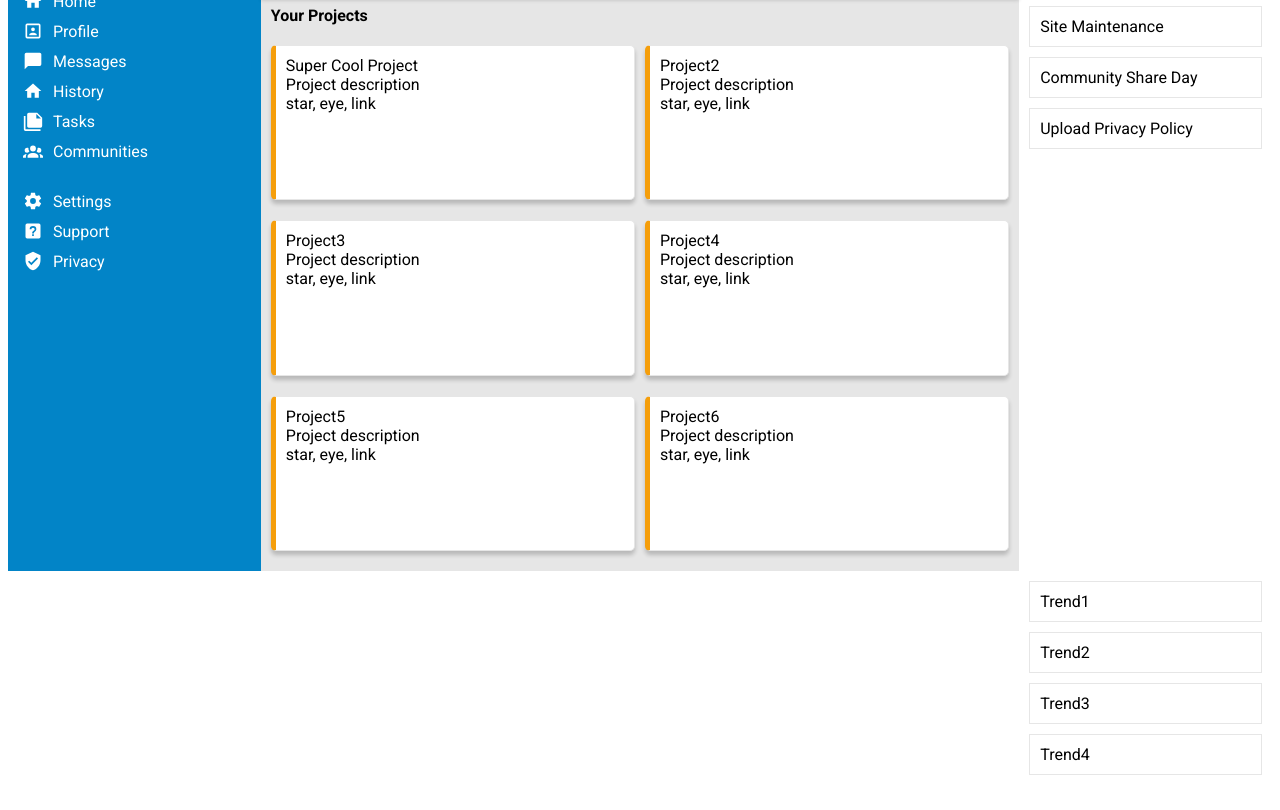
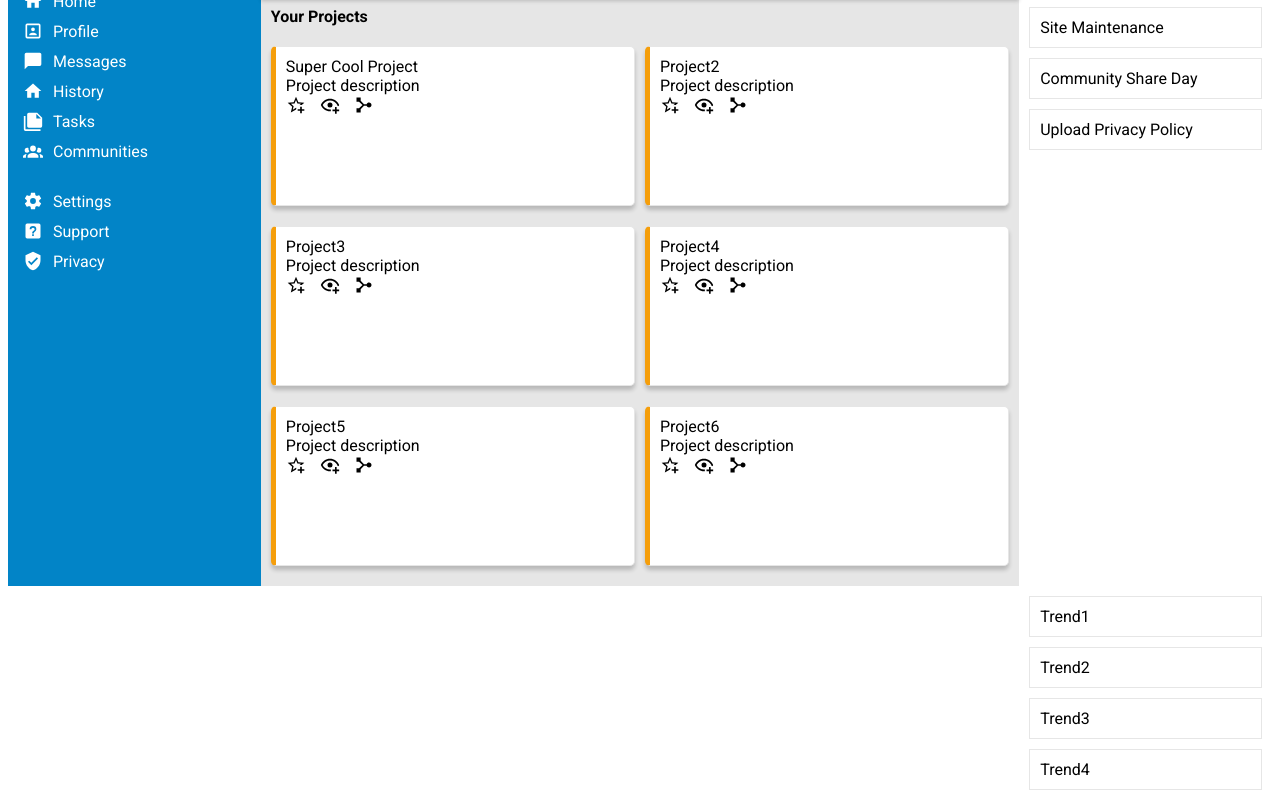
Before and after one commit to TeddyFrye/dashboard, a plain HTML site: page index.html in a window 1280 px wide. Shown: the part 76-886 px from the top of the page. Drawn offline with Linux system fonts and the light colour scheme.

Commit message:
Adds icons and removes project div bug

```diff
--- a/index.html
+++ b/index.html
@@ -79,32 +79,56 @@
         <div class="project">
           <div class="project-title">Super Cool Project</div>
           <div class="description">Project description</div>
-          <div class="project-options">star, eye, link</div>
+          <div class="project-options">
+            <img src="./icons/star-plus-outline.svg" class="small-icon" />
+            <img src="./icons/eye-plus-outline.svg" class="small-icon" />
+            <img src="./icons/merge.svg" class="small-icon" />
+          </div>
         </div>
         <div class="project">
           <div class="project-title">Project2</div>
           <div class="description">Project description</div>
-          <div class="project-options">star, eye, link</div>
+          <div class="project-options">
+            <img src="./icons/star-plus-outline.svg" class="small-icon" />
+            <img src="./icons/eye-plus-outline.svg" class="small-icon" />
+            <img src="./icons/merge.svg" class="small-icon" />
+          </div>
         </div>
         <div class="project">
           <div class="project-title">Project3</div>
           <div class="description">Project description</div>
-          <div class="project-options">star, eye, link</div>
+          <div class="project-options">
+            <img src="./icons/star-plus-outline.svg" class="small-icon" />
+            <img src="./icons/eye-plus-outline.svg" class="small-icon" />
+            <img src="./icons/merge.svg" class="small-icon" />
+          </div>
         </div>
         <div class="project">
           <div class="project-title">Project4</div>
           <div class="description">Project description</div>
-          <div class="project-options">star, eye, link</div>
+          <div class="project-options">
+            <img src="./icons/star-plus-outline.svg" class="small-icon" />
+            <img src="./icons/eye-plus-outline.svg" class="small-icon" />
+            <img src="./icons/merge.svg" class="small-icon" />
+          </div>
         </div>
         <div class="project">
           <div class="project-title">Project5</div>
           <div class="description">Project description</div>
-          <div class="project-options">star, eye, link</div>
+          <div class="project-options">
+            <img src="./icons/star-plus-outline.svg" class="small-icon" />
+            <img src="./icons/eye-plus-outline.svg" class="small-icon" />
+            <img src="./icons/merge.svg" class="small-icon" />
+          </div>
         </div>
         <div class="project">
           <div class="project-title">Project6</div>
           <div class="description">Project description</div>
-          <div class="project-options">star, eye, link</div>
+          <div class="project-options">
+            <img src="./icons/star-plus-outline.svg" class="small-icon" />
+            <img src="./icons/eye-plus-outline.svg" class="small-icon" />
+            <img src="./icons/merge.svg" class="small-icon" />
+          </div>
         </div>
       </div>
     </div>
--- a/style.css
+++ b/style.css
@@ -115,12 +115,20 @@ body{
     box-shadow: 0px 4px 4px rgba(0, 0, 0, 0.2);
     border-left: 5px solid #f59e0b;
     border-radius: 5px;
-    transition: background-color 0.3s; /* Add a transition effect for smooth color change */
+    transition: background-color 0.3s;
 }
 
 .project:hover {
-  background-color: #ccc; /* Apply the darker background color on hover */
+  background-color: #ccc;
 }
+
+.small-icon{
+    width: 20px;
+    height: 20px;
+    padding-right: 10px;
+    justify-content: flex-end;
+}
+
 .my-announcements {
     grid-column: 3 / 4;
     grid-row: 2 / 3;
```
